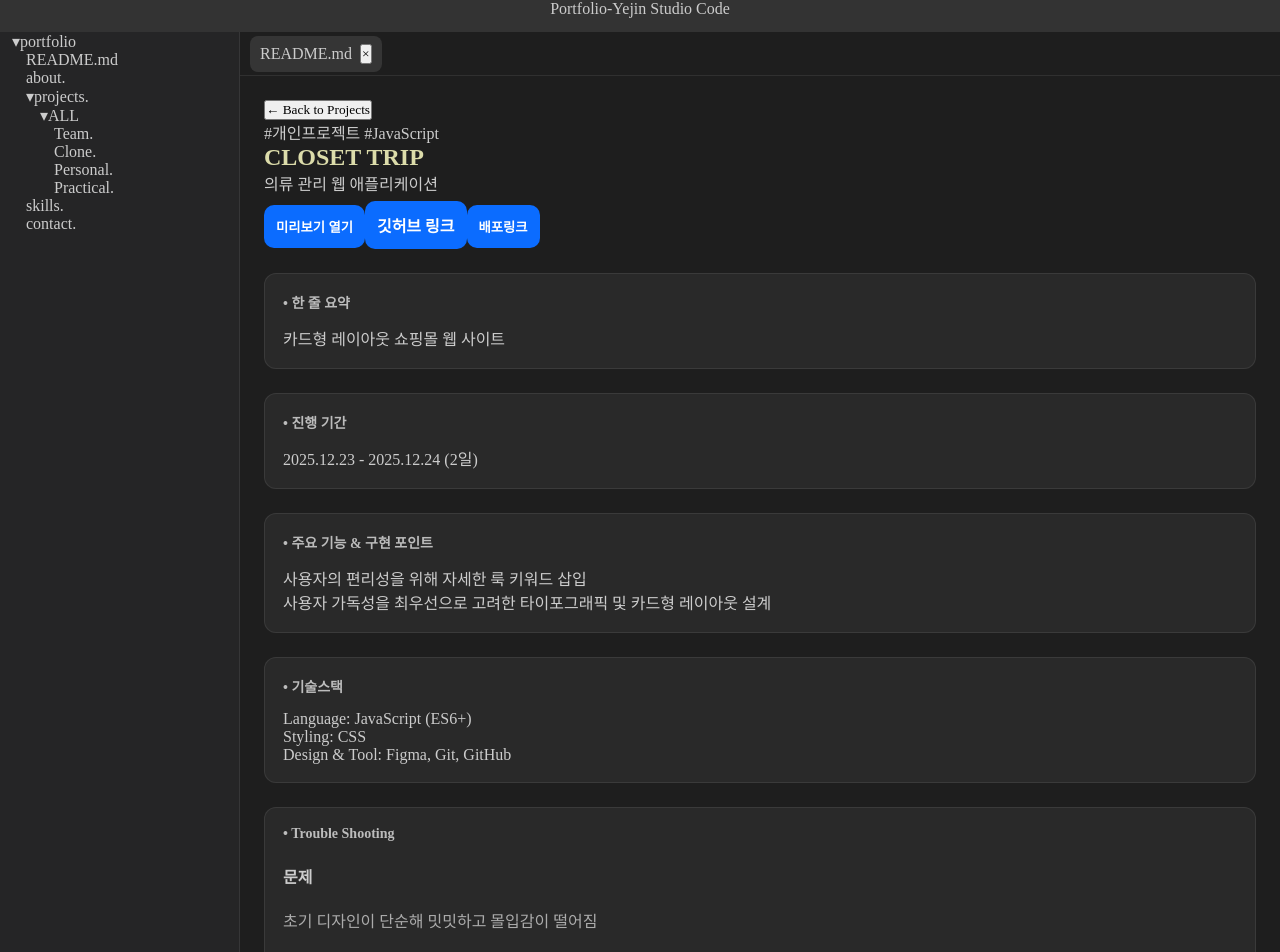
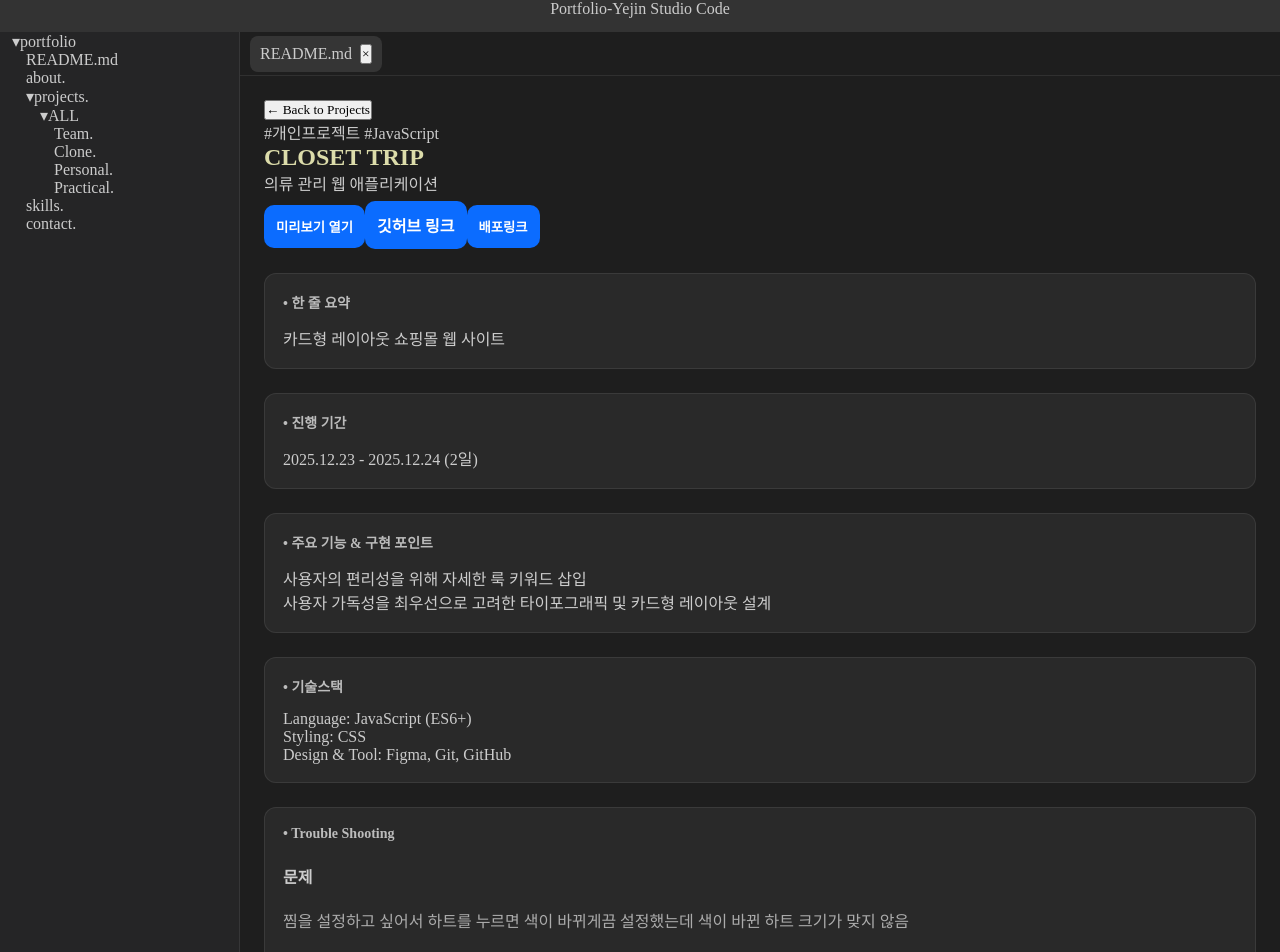
Before and after one commit to yezinnie14-cloud/portfolio, a React (Create React App) app: page /projects/personal/closet-trip in a window 1280 px wide. Shown: the top 952 px of the page. Built offline with nearby package versions, Linux system fonts and the light colour scheme; a web font is replaced by a local one.

Commit message:
중간 업데이트 1.23

```diff
--- a/src/pages/section/Detail/Personal/ClosetTrip.js
+++ b/src/pages/section/Detail/Personal/ClosetTrip.js
@@ -96,7 +96,7 @@ function ClosetTrip() {
             <h2 className="panel__title">• Trouble Shooting</h2>
             <div className="ts">
               <p className="ts__k">문제</p>
-              <p className="ts__v">초기 디자인이 단순해 밋밋하고 몰입감이 떨어짐</p>
+              <p className="ts__v">찜을 설정하고 싶어서 하트를 누르면 색이 바뀌게끔 설정했는데 색이 바뀐 하트 크기가 맞지 않음 </p>
               <p className="ts__k">원인</p>
               <p className="ts__v">피드백 요소 부족, 전환이 즉각적이라 변화가 덜 느껴짐</p>
               <p className="ts__k">해결</p>
```
